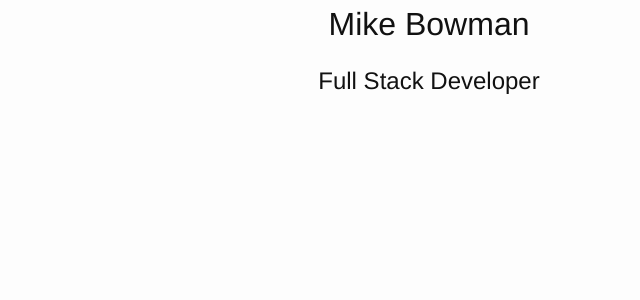
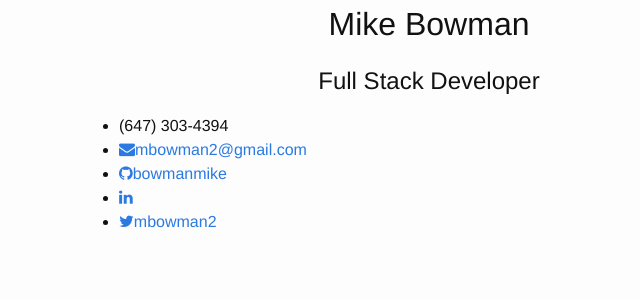
Before and after one commit to bowmanmike/bowmanmike.github.io, a Jekyll site: the page built from index.html, in a window 1280 px wide. Shown: the top 300 px of the page, without its empty margins (211-851 px from the left). Built offline with Jekyll 4.4.1, drawn with Linux system fonts in a browser that asks for light colours.

Commit message:
add unstyled nav links

```diff
--- a/index.html
+++ b/index.html
@@ -8,3 +8,13 @@ custom_css: index
   <h1>Mike Bowman</h1>
   <h2>Full Stack Developer</h2>
 </div>
+
+<div class="index-footer">
+  <ul class="index-contact">
+    <li>(647) 303-4394</li>
+    <li><a href="mailto:mbowman2@gmail.com"><i class="fa fa-envelope"></i>mbowman2@gmail.com</a></li>
+    <li><a href="https://github.com/bowmanmike"><i class="fa fa-github"></i>bowmanmike</a></li>
+    <li><a href="https://ca.linkedin.com/in/bowmanmike1"><i class="fa fa-linkedin"></i></a></li>
+    <li><a href="https://twitter.com/mbowman2"><i class="fa fa-twitter"></i>mbowman2</a></li>
+  </ul>
+</div>
```
